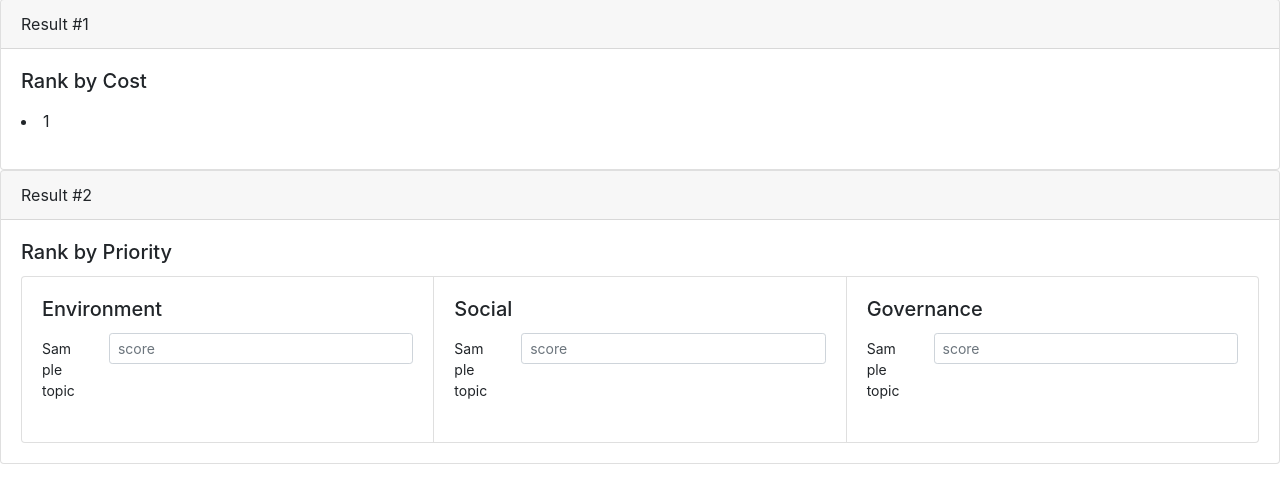
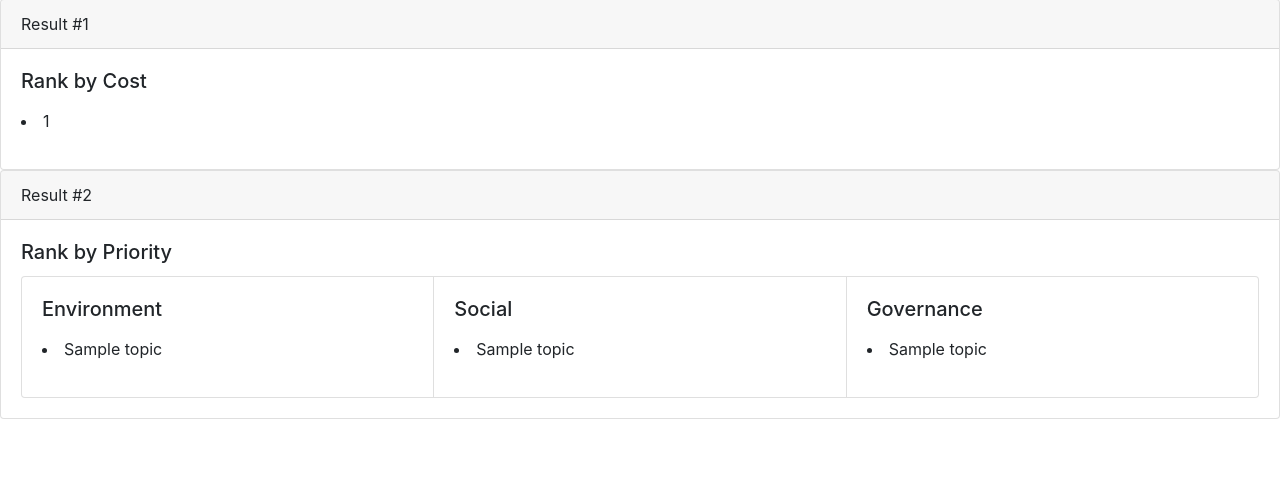
Before and after one commit to henrietta-k/flask, a Flask app: template templates/results.html in a window 1280 px wide. Shown: the part 282-785 px from the top of the page. Run offline with Flask 3, Linux system fonts and the light colour scheme; the template is opened without the code that fills it: most values are stand-ins (such as "Sample title", 1, 10 or a date in 2020); some libraries are stand-ins or nearby versions.

Commit message:
Fixed the problem duplication

```diff
--- a/app.py
+++ b/app.py
@@ -31,9 +31,8 @@ def question(id):
             g_costs = request.form.getlist("g_cost")
             ext_tracker.assign_costs(e_costs, s_costs, g_costs)
 
-            #TODO: see if this works and store it somewhere
-            #NOTE: either put it in a Tracker object or somehow get it to the results page
-            max = request.form.getlist("max")
+            #Max number of topics the user wants to see at the end
+            ext_tracker.max = request.form.getlist("max")
 
             #Getting the Topics
             e, s, g = ext_tracker.get_topics()
@@ -52,6 +51,7 @@ def question(id):
                 e, s, g = ext_tracker.get_topics()
                 return render_template("question.html", environment=e, social=s, governance=g, next=id, question=question, title=title)
             else:
+                ext_tracker.next = False
                 e, s, g = int_tracker.initialize(list(ext_tracker.e.keys()),
                                                  list(ext_tracker.s.keys()),
                                                  list(ext_tracker.g.keys()))
@@ -70,8 +70,15 @@ def question(id):
             return render_template("question.html", environment=e, social=s, governance=g, next=id, question=question, title=title)
         else:
             #TODO: keep working on this
+                #Getting the calculated results
+            results_by_cost = ["a", "b", "c"]#merge_costs(int_tracker, ext_tracker)
+            results_by_rank = [["a", "b", "c"], ["d", "e", "f"], ["g", "h", "i"]]#merge_ranking(int_tracker, ext_tracker)
 
-            return render_template("results.html")
+            #Results for each of the categories
+            e, s, g = results_by_rank
+
+            #Final results will be displayed
+            return render_template("results.html", total=results_by_cost, environment=e, social=s, governance=g)
 
 
 @app.route("/get-costs", methods=["POST"])
--- a/results.py
+++ b/results.py
@@ -13,16 +13,15 @@ def merge_costs(int_tracker, ext_tracker, max):
     Inputs:
         int_tracker(Tracker): internal tracker
         ext_tracker(Tracker): external tracker
-        max(int): max number of topics the company wants to rank
 
     Returns (tuple of lst of str): all the topics in E, S, G ranked based on
         their ranking and costs
     """
-    e_cost, s_cost, g_cost = __get_costs(ext_tracker, e, s, g)
     #TODO: get the ranking of each topic now
     #TODO: merge them using DP
 
-    #NOTE: make a new page before results that asks the user how many topics they want to see in their program
+    max = ext_tracker.max
+
 
 
 def merge_ranking(int_tracker, ext_tracker):
--- a/templates/results.html
+++ b/templates/results.html
@@ -40,12 +40,9 @@
             <div class="card-body">
               <h5 class="card-title">Environment</h5>
               {% for topic in environment %}
-              <div class="form-group row">
-                <label for="colFormLabelSm" class="col-sm-2 col-form-label col-form-label-sm"> {{ topic }} </label>
-                <div class="col-sm-10">
-                  <input type="text" class="form-control form-control-sm" id="colFormLabelSm" placeholder="score" name="e_cost">
-                </div>
-              </div>
+              <p class="card-text">
+                <li>{{ topic }}</li>
+            </p>
               {% endfor %}
             </div>
         </div>
@@ -55,12 +52,9 @@
             <div class="card-body">
               <h5 class="card-title">Social</h5>
               {% for topic in social %}
-              <div class="form-group row">
-                <label for="colFormLabelSm" class="col-sm-2 col-form-label col-form-label-sm"> {{ topic }} </label>
-                <div class="col-sm-10">
-                  <input type="text" class="form-control form-control-sm" id="colFormLabelSm" placeholder="score" name="e_cost">
-                </div>
-              </div>
+              <p class="card-text">
+                <li>{{ topic }}</li>
+            </p>
               {% endfor %}
             </div>
           </div>
@@ -70,12 +64,9 @@
             <div class="card-body">
               <h5 class="card-title">Governance</h5>
               {% for topic in governance %}
-              <div class="form-group row">
-                <label for="colFormLabelSm" class="col-sm-2 col-form-label col-form-label-sm"> {{ topic }} </label>
-                <div class="col-sm-10">
-                  <input type="text" class="form-control form-control-sm" id="colFormLabelSm" placeholder="score" name="e_cost">
-                </div>
-              </div>
+              <p class="card-text">
+                <li>{{ topic }}</li>
+            </p>
               {% endfor %}
             </div>
         </div>
```
Also changed, not shown: backend.py (+4 -11 lines).
